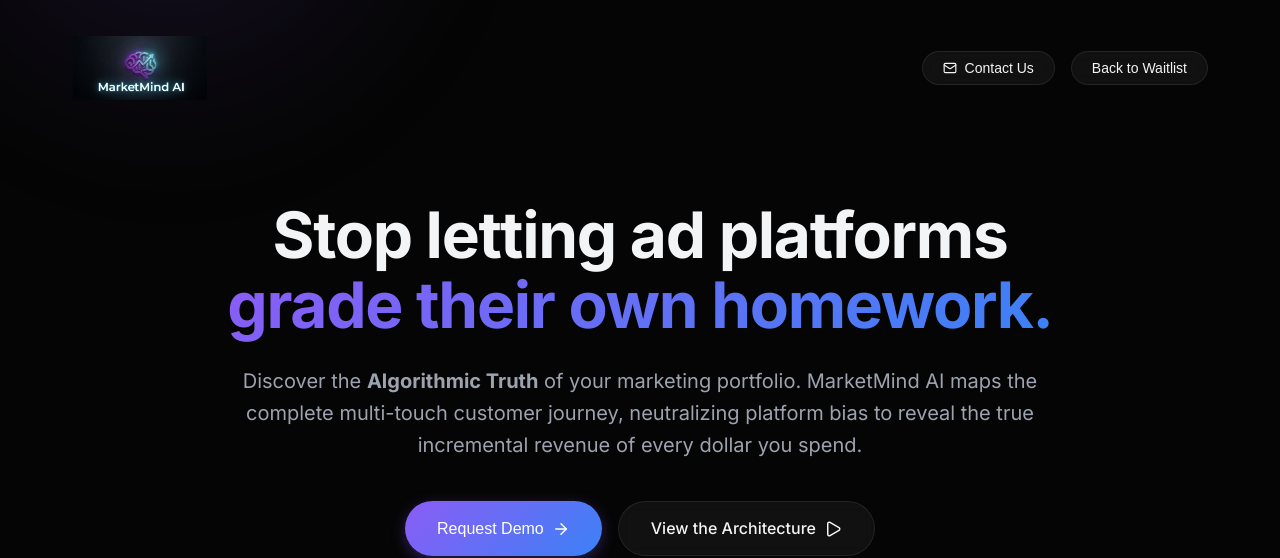
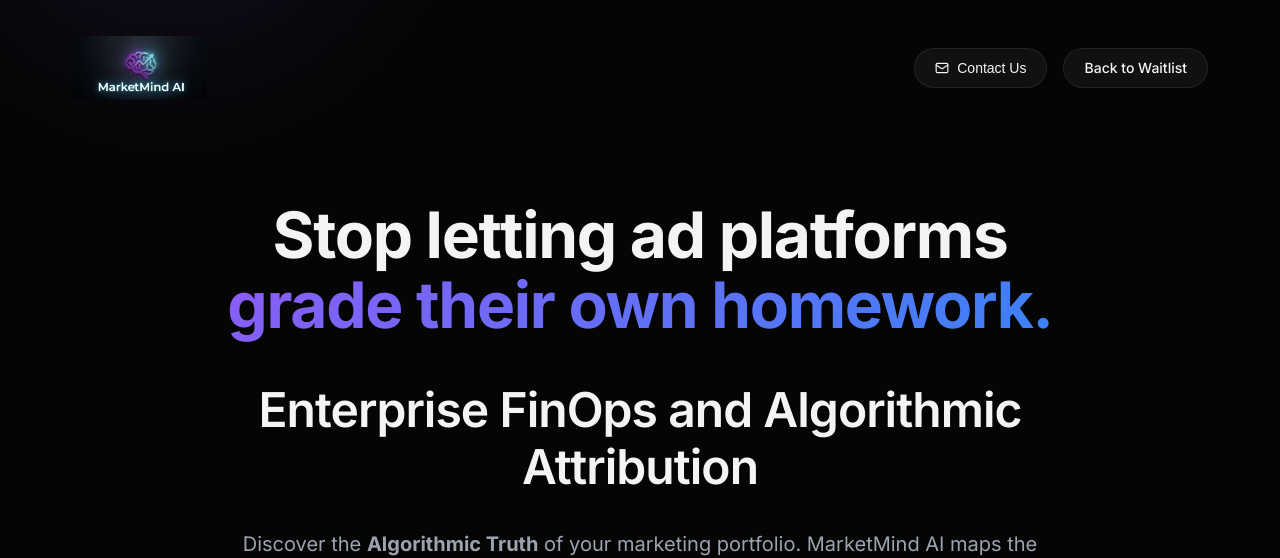
Before and after one commit to detbecker/marketmind-ai-website, a React (Vite) app: page /details in a window 1280 px wide. Shown: the top 558 px of the page. Built offline with nearby package versions, Linux system fonts and the light colour scheme.

Commit message:
perf/seo: resolve crawling anomalies and inject edge security headers

```diff
--- a/index.html
+++ b/index.html
@@ -4,6 +4,7 @@
     <meta charset="UTF-8" />
     <link rel="icon" type="image/png" href="/favicon.png" />
     <meta name="viewport" content="width=device-width, initial-scale=1.0" />
+    <link rel="canonical" href="https://marketmind-ai.com/" />
     <title>MarketMind-AI  FinOps for Marketing</title>
     <meta name="description" content="MarketMind AI is an enterprise financial operations and forensic data engineering platform for modern marketing portfolios. Coming Fall 2026." />
     <link rel="preconnect" href="https://fonts.gstatic.com" crossorigin />
--- a/src/ComingSoon.jsx
+++ b/src/ComingSoon.jsx
@@ -1,6 +1,6 @@
 // src/ComingSoon.jsx
 import React from 'react';
-import { useNavigate } from 'react-router-dom';
+import { useNavigate, Link } from 'react-router-dom';
 import { motion } from 'framer-motion';
 import { Network, TrendingUp, Target, ArrowRight, Mail, Sparkles } from 'lucide-react';
 import './ComingSoon.css';
@@ -23,9 +23,9 @@ export default function ComingSoon() {
 
       {/* Navigation */}
       <nav className="navbar container">
-        <div className="logo-container" onClick={() => navigate('/')}>
+        <Link to="/" className="logo-container">
           <img src="/MMAI-Dark.png" alt="MarketMind AI" className="logo-img" width="237" height="112" />
-        </div>
+        </Link>
         <div className="flex gap-4">
           <button className="btn btn-secondary btn-sm flex items-center gap-2" onClick={() => navigate('/contact')}>
             <Mail size={14} /> Contact Us
@@ -59,13 +59,22 @@ export default function ComingSoon() {
             <span className="text-gradient-purple-blue">Marketing Attribution</span>
           </motion.h1>
 
+          <motion.h2
+            className="h2 text-xl mt-4 text-gray-300"
+            initial={{ opacity: 0, y: 20 }}
+            animate={{ opacity: 1, y: 0 }}
+            transition={{ duration: 0.6, delay: 0.15 }}
+          >
+            Pioneering the Deterministic Data Layer
+          </motion.h2>
+
           <motion.p
             className="body-large mt-4 text-gray-400 max-w-2xl mx-auto"
             initial={{ opacity: 0, y: 20 }}
             animate={{ opacity: 1, y: 0 }}
             transition={{ duration: 0.6, delay: 0.2 }}
           >
-            We're building the future of multi-agent AI data analysis, Markov chain path mapping, and marketing budget calibration. Join the waitlist to secure early access.
+            We're building the future of multi-agent AI data analysis, Markov chain path mapping, and marketing budget calibration. By integrating our proprietary Deterministic Data Layer, we ensure that every marketing touchpoint is captured with absolute mathematical certainty, eliminating the noise of platform-driven heuristics. Furthermore, our Decoupled Multi-Agent system independently isolates demand and performs advanced Bayesian regression without relying on standard ad network logic. This separation allows us to reveal the pure algorithmic truth behind every conversion, offering enterprise marketing portfolios unprecedented transparency and verifiable performance metrics. Join the waitlist to secure early access.
           </motion.p>
 
 
--- a/src/Contact.jsx
+++ b/src/Contact.jsx
@@ -1,6 +1,6 @@
 // src/Contact.jsx
 import React from 'react';
-import { useNavigate } from 'react-router-dom';
+import { useNavigate, Link } from 'react-router-dom';
 import { motion } from 'framer-motion';
 import { Phone, Mail, FileText, ArrowRight, ArrowLeft, ShieldAlert } from 'lucide-react';
 import './Home.css';
@@ -35,16 +35,16 @@ export default function Contact() {
 
       {/* Navigation */}
       <nav className="navbar container">
-        <div className="logo-container" onClick={() => navigate('/')}>
+        <Link to="/" className="logo-container">
           <img src="/MMAI-Dark.png" alt="MarketMind AI" className="logo-img" width="237" height="112" />
-        </div>
+        </Link>
         <div className="flex gap-4">
           <button className="btn btn-secondary btn-sm flex items-center gap-2" onClick={() => navigate('/details')}>
             Concept Details
           </button>
-          <button className="btn btn-secondary btn-sm flex items-center gap-2" onClick={() => navigate('/')}>
+          <Link to="/" className="btn btn-secondary btn-sm flex items-center gap-2">
             <ArrowLeft size={14} /> Back to Waitlist
-          </button>
+          </Link>
         </div>
       </nav>
 
@@ -57,6 +57,7 @@ export default function Contact() {
         >
           <span className="badge">Connect Responsibly</span>
           <h1 className="h1 text-gradient-purple-blue mt-4">Contact Us</h1>
+          <h2 className="h2 text-xl mt-4 text-gray-300">Secure Your Enterprise Trial</h2>
           <p className="hero-subtitle max-w-2xl mx-auto mt-6 text-gray-300">
             We'd love to hear about your goals and constraints. Let's design a path to value — responsibly.
           </p>
@@ -144,8 +145,8 @@ export default function Contact() {
           transition={{ delay: 0.3 }}
         >
           <h4 className="text-white font-semibold text-lg mb-2">SSR Research and Development, Inc.</h4>
-          <p className="text-gray-400 text-sm max-w-2xl mx-auto leading-relaxed">
-            An applied AI engineering lab. We build proprietary, ethical AI architectures and FinOps models that scale securely on Google Cloud.
+          <p className="text-gray-400 text-sm max-w-3xl mx-auto leading-relaxed">
+            An applied AI engineering lab. We build proprietary, ethical AI architectures and FinOps models that scale securely on Google Cloud. Our foundation relies on a Deterministic Data Layer, which strictly standardizes data ingestion to ensure verifiable accuracy across all campaigns. Combined with our Decoupled Multi-Agent system, we offer a robust infrastructure where specialized AI agents operate independently to analyze, predict, and optimize. This architecture systematically removes the bias found in traditional last-click and platform attribution models, providing business leaders with the unvarnished algorithmic truth required for sound, enterprise-grade financial decisions.
           </p>
           <p className="text-purple-400 text-xs font-semibold mt-4 tracking-wider uppercase">
             Moving Enterprise AI from Research to Production.
@@ -156,9 +157,9 @@ export default function Contact() {
       {/* Footer */}
       <footer className="footer container">
         <div className="footer-content">
-          <div className="logo-container" onClick={() => navigate('/')}>
+          <Link to="/" className="logo-container">
             <img src="/MMAI-Dark.png" alt="MarketMind AI" className="logo-img small" />
-          </div>
+          </Link>
           <p className="footer-text">
             MarketMind AI is a product of <a href="https://ssr-research.ai" target="_blank" rel="noopener noreferrer">SSR Research and Development, Inc.</a>
           </p>
--- a/src/Home.jsx
+++ b/src/Home.jsx
@@ -1,6 +1,6 @@
 // src/Home.jsx
 import React from 'react';
-import { useNavigate } from 'react-router-dom';
+import { useNavigate, Link } from 'react-router-dom';
 import { motion } from 'framer-motion';
 import { Network, TrendingUp, Target, ArrowRight, Play, Mail } from 'lucide-react';
 import './Home.css';
@@ -41,16 +41,16 @@ export default function Home() {
 
       {/* Navigation (Simple) */}
       <nav className="navbar container">
-        <div className="logo-container" onClick={() => navigate('/')}>
+        <Link to="/" className="logo-container">
           <img src="/MMAI-Dark.png" alt="MarketMind AI" className="logo-img" width="237" height="112" />
-        </div>
+        </Link>
         <div className="flex gap-4">
           <button className="btn btn-secondary btn-sm flex items-center gap-2" onClick={() => navigate('/contact')}>
             <Mail size={14} /> Contact Us
           </button>
-          <button className="btn btn-secondary btn-sm" onClick={() => navigate('/')}>
+          <Link to="/" className="btn btn-secondary btn-sm flex items-center gap-2">
             Back to Waitlist
-          </button>
+          </Link>
         </div>
       </nav>
 
@@ -66,6 +66,15 @@ export default function Home() {
             Stop letting ad platforms <br className="hidden-mobile" />
             <span className="text-gradient-purple-blue">grade their own homework.</span>
           </motion.h1>
+
+          <motion.h2
+            className="h2 text-xl mt-4 mb-2 text-gray-300"
+            initial="hidden"
+            animate="visible"
+            variants={fadeInUp}
+          >
+            Enterprise FinOps and Algorithmic Attribution
+          </motion.h2>
 
           <motion.p
             className="body-large"
```
Also changed, not shown: Screaming Frog Reports/mmai_issues_overview_report-1.csv (added), firebase.json.
